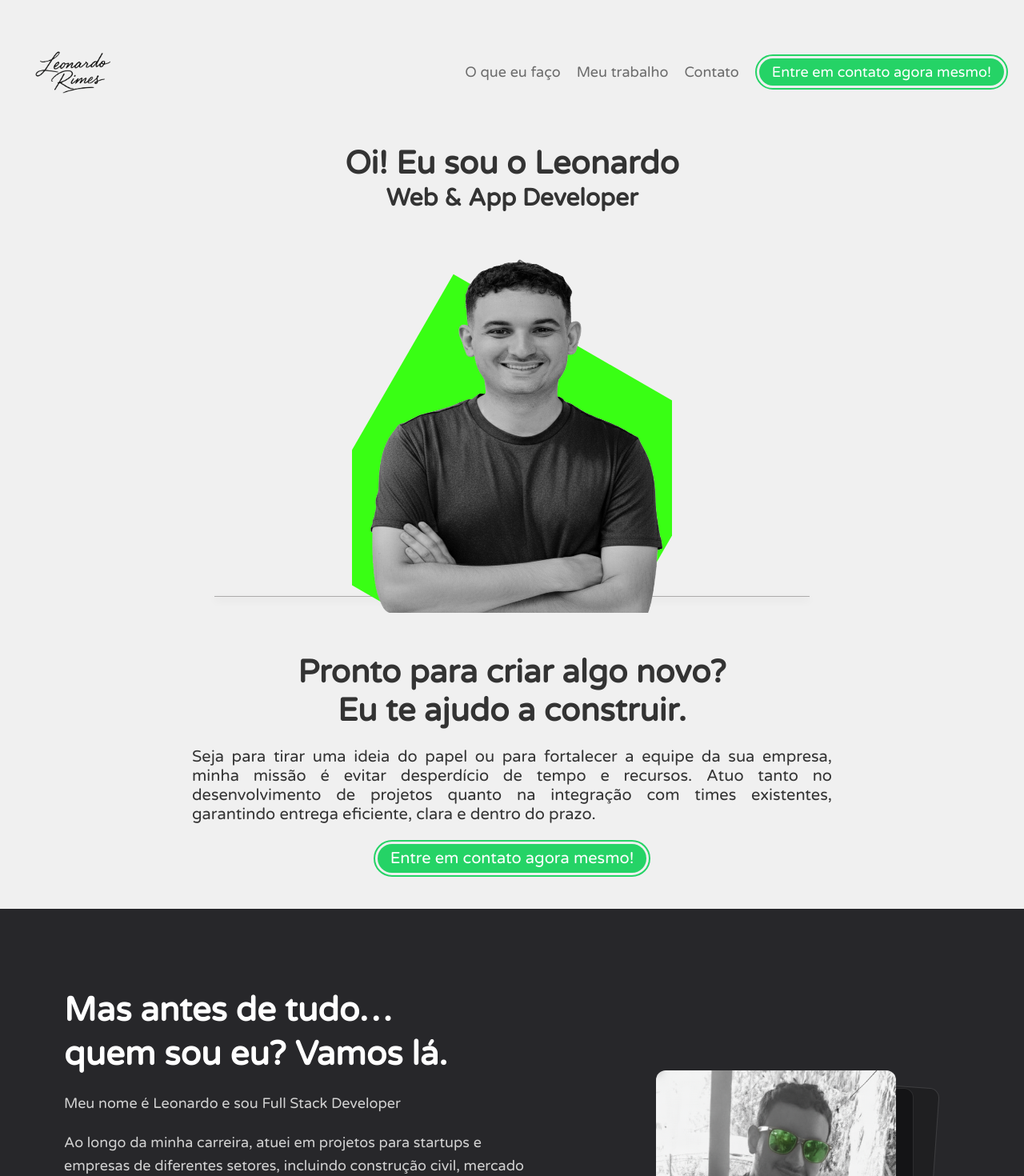
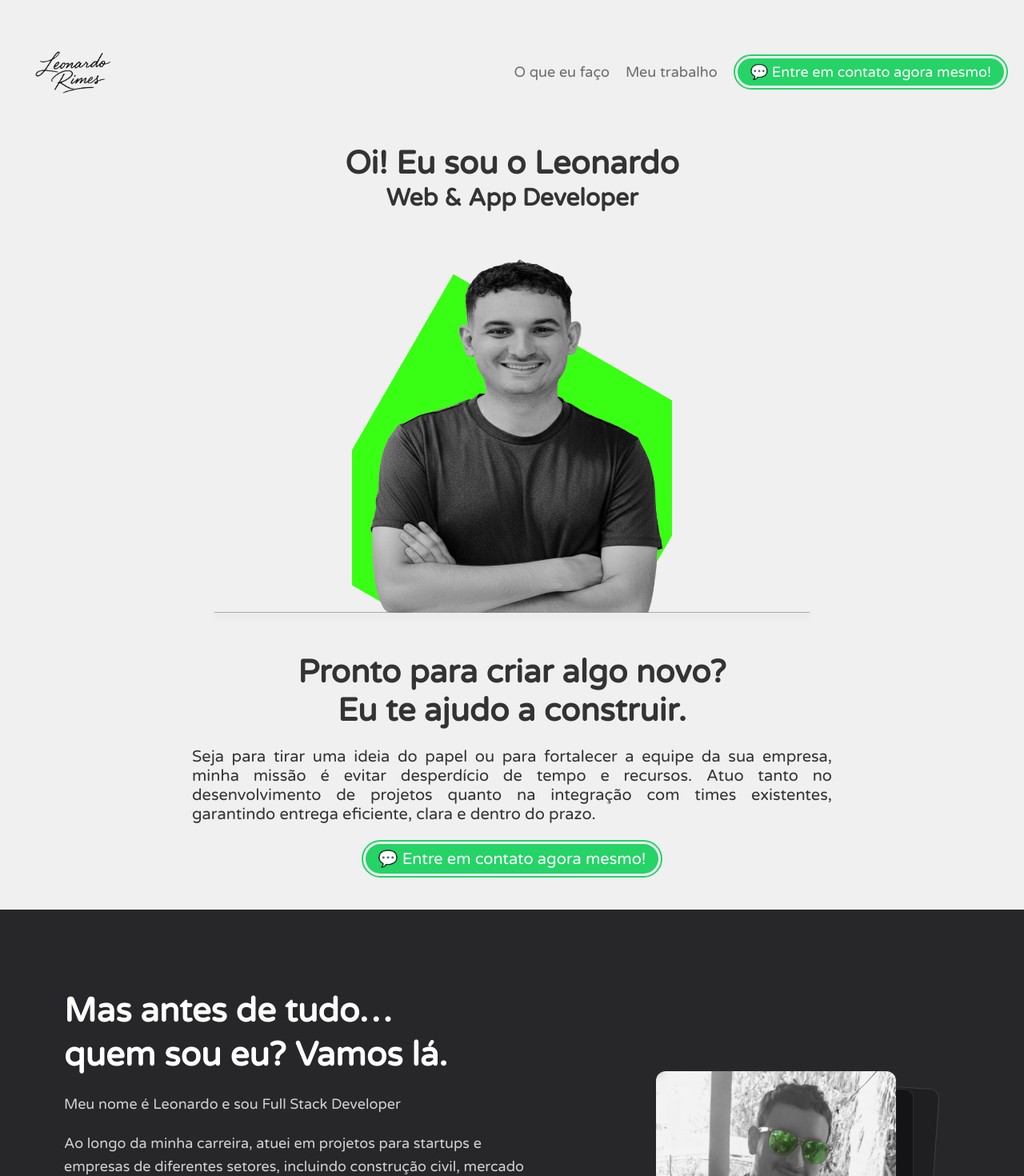
Before and after one commit to leonardorimes/portfolio2025, a Next.js app: page / in a window 1280 px wide. Shown: the top 1470 px of the page at 80% size. Built offline with nearby package versions, Linux system fonts and the light colour scheme.

Commit message:
ajustando estilos e letras

```diff
--- a/app/components/CtaHero/index.tsx
+++ b/app/components/CtaHero/index.tsx
@@ -16,7 +16,12 @@ export default function CtaHero() {
         existentes, garantindo entrega eficiente, clara e dentro do prazo.
       </p>
       <div className="contact">
-        <Link href="#">Entre em contato agora mesmo!</Link>
+        <Link
+          href="https://wa.me/5522992724146?text=Olá!%20Vim%20através%20do%20seu%20site.%20Podemos%20conversar?"
+          target="_blank"
+        >
+          💬 Entre em contato agora mesmo!
+        </Link>
       </div>
     </Container>
   );
--- a/app/components/Hero/styles.ts
+++ b/app/components/Hero/styles.ts
@@ -15,7 +15,7 @@ export const Container = styled.div`
 
   .border {
     border-bottom: 0.5px solid rgba(106, 105, 105, 0.5);
-    top: 585px;
+    top: 605px;
     position: absolute;
     width: 60%;
     box-shadow: 0px 4px 10px rgba(0, 0, 0, 0.2); /* sombra */
--- a/app/components/IntroSection/index.tsx
+++ b/app/components/IntroSection/index.tsx
@@ -13,7 +13,7 @@ import {
 
 export default function IntroSection() {
   return (
-    <Container>
+    <Container id="do">
       <ContentWrapper>
         <TextBlock>
           <Title>
--- a/app/components/Nav/index.tsx
+++ b/app/components/Nav/index.tsx
@@ -23,11 +23,15 @@ export default function Nav() {
 
       {/* MENU DESKTOP */}
       <div className="menu">
-        <Link href="#">O que eu faço</Link>
-        <Link href="#">Meu trabalho</Link>
-        <Link href="#">Contato</Link>
+        <Link href="#do">O que eu faço</Link>
+        <Link href="#work">Meu trabalho</Link>
         <div className="contact">
-          <Link href="#">Entre em contato agora mesmo!</Link>
+          <Link
+            href="https://wa.me/5522992724146?text=Olá!%20Vim%20através%20do%20seu%20site.%20Podemos%20conversar?"
+            target="_blank"
+          >
+            💬 Entre em contato agora mesmo!
+          </Link>
         </div>
       </div>
 
@@ -48,20 +52,21 @@ export default function Nav() {
             ← voltar
           </div>
 
-          <Link href="#" onClick={() => setOpen(false)}>
+          <Link href="#do" onClick={() => setOpen(false)}>
             O que eu faço
           </Link>
 
-          <Link href="#" onClick={() => setOpen(false)}>
+          <Link href="#work" onClick={() => setOpen(false)}>
             Meu trabalho
           </Link>
 
-          <Link href="#" onClick={() => setOpen(false)}>
-            Contato
-          </Link>
-
           <div className="contact" onClick={() => setOpen(false)}>
-            <Link href="#">Entre em contato agora mesmo!</Link>
+            <Link
+              href="https://wa.me/5522992724146?text=Olá!%20Vim%20através%20do%20seu%20site.%20Podemos%20conversar?"
+              target="_blank"
+            >
+              💬 Entre em contato agora mesmo!
+            </Link>
           </div>
         </div>
       )}
```
